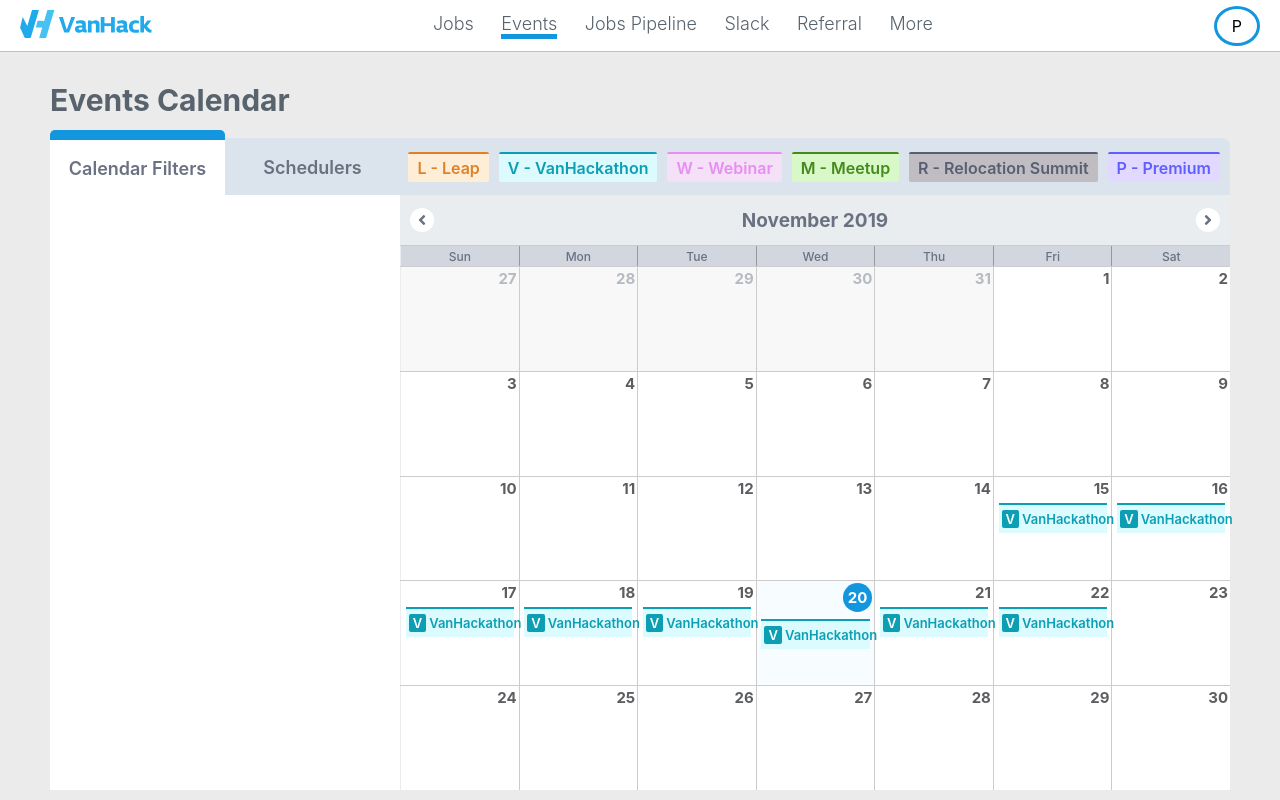
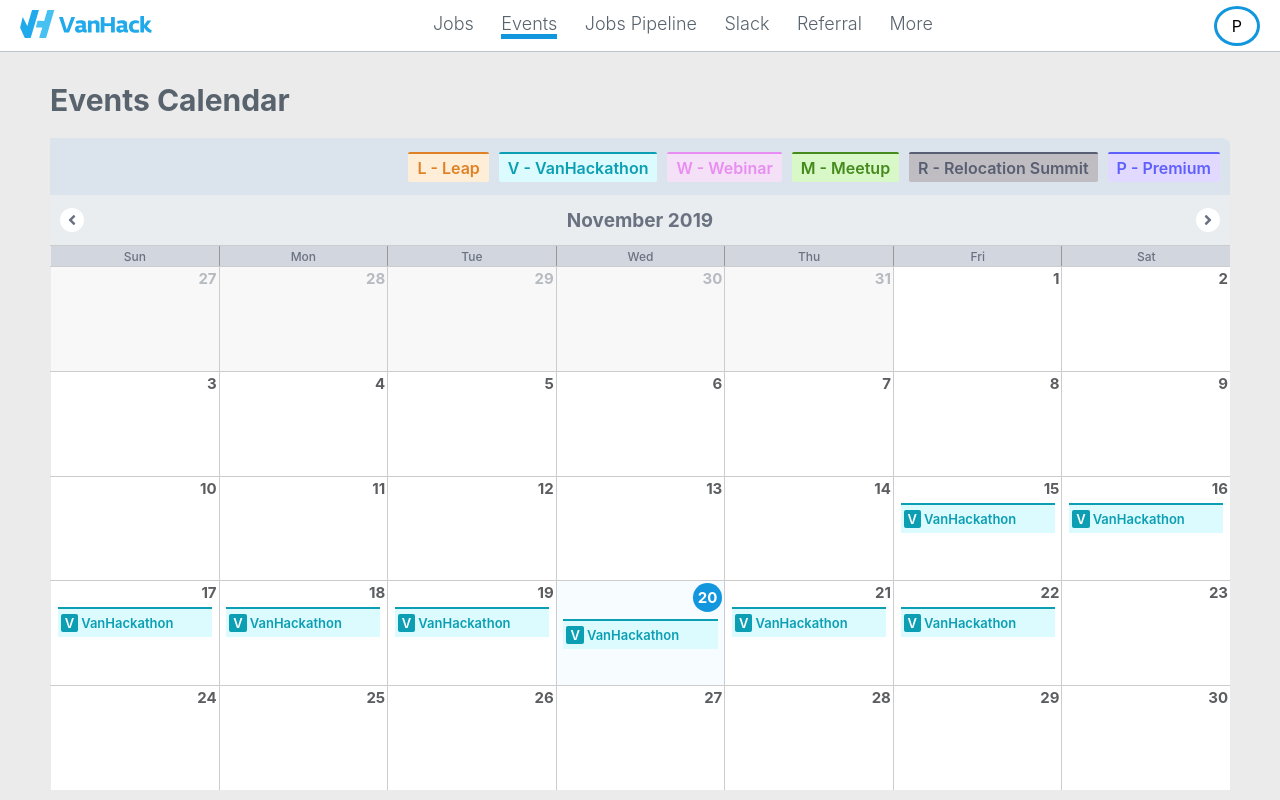
Before and after one commit to ekas/react-apps, a React (Create React App) app in the folder EventCalendar-react/: page / in a window 1280 px wide. Built offline with nearby package versions, Linux system fonts and the light colour scheme.

Commit message:
Removed Filter Panel

```diff
--- a/EventCalendar-react/src/App.js
+++ b/EventCalendar-react/src/App.js
@@ -10,12 +10,6 @@
         <Header />
         <div className="content-heading">Events Calendar</div>
         <div className="content">
-          <div className="filter-section">
-            <div className="hr navbar">
-              <span className="active">Calendar Filters</span>
-              <span>Schedulers</span>
-            </div>
-          </div>
           <div className="calendar-pane">
             <div className="hr">
               <span className="calendar-marker">
--- a/EventCalendar-react/src/App.scss
+++ b/EventCalendar-react/src/App.scss
@@ -23,37 +23,6 @@
   margin: 0 50px 10px;
   border-radius: 7px;
   border-top: solid 2px #ffffff;
-}
-.filter-section {
-  background-color: #ffffff;
-  flex: 0 0 350px;
-  .hr {
-    height: 55px;
-    background-color: #dbe4ec;
-    border-top-left-radius: 7px;
-    border-top: solid 2px #dbe4ec;
-    margin-top: -2px;
-  }
-  .navbar {
-    color: #6a7180;
-    display: flex;
-    align-items: center;
-    font-size: 18px;
-    font-weight: 600;
-  }
-  .navbar > span {
-    padding: 18px 0 18px;
-    flex: 1;
-    text-align: center;
-    cursor: pointer;
-  }
-  .navbar > span.active {
-    margin-top: -8px;
-    background-color: #ffffff;
-    border-top: solid 10px #1297df;
-    border-top-left-radius: 5px;
-    border-top-right-radius: 5px;
-  }
 }
 
 .calendar-pane {
--- a/EventCalendar-react/src/components/Event/index.js
+++ b/EventCalendar-react/src/components/Event/index.js
@@ -12,7 +12,6 @@
       eventobj
     } = this.props;
 
-    // const {} = event;
     return (
       <span className={`event ${type} ${faded ? 'faded' : ''}`}>
         {isPremium ? <span className="eventPremium"></span> : ""}
```
